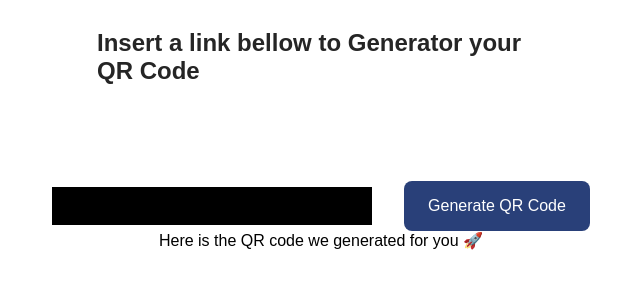
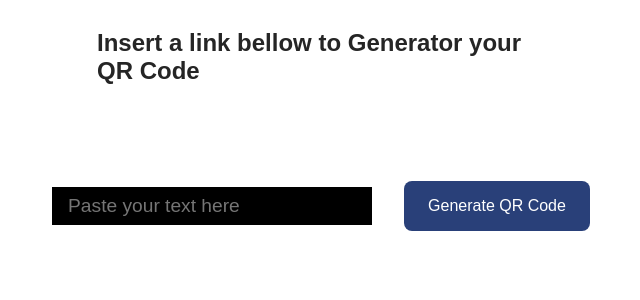
Before and after one commit to evandrodemuth/QRcodeGenerator, a Flask app: page / in a window 1280 px wide. Shown: the part 137-437 px from the top of the page, without its empty margins (319-959 px from the left). Run offline with Flask 2, Linux system fonts and the light colour scheme.

Commit message:
Melhorias no código

```diff
--- a/templates/index.html
+++ b/templates/index.html
@@ -18,13 +18,15 @@
             <h2>Insert a link bellow to Generator your QR Code</h2>
         </div>
         <form action="/" method="POST">
-            <input type="text" name="link">
+            <input type="text" name="link" placeholder="Paste your text here">
             <button type="submit">Generate QR Code</button>
         </form>
+        {% if data %}
         <div class="generated">
             <img src="{{data}}" alt= "">
             <p>Here is the QR code we generated for you 🚀 </p>
         </div>
+        {% endif %}
     </body>
 </html>
 
```
